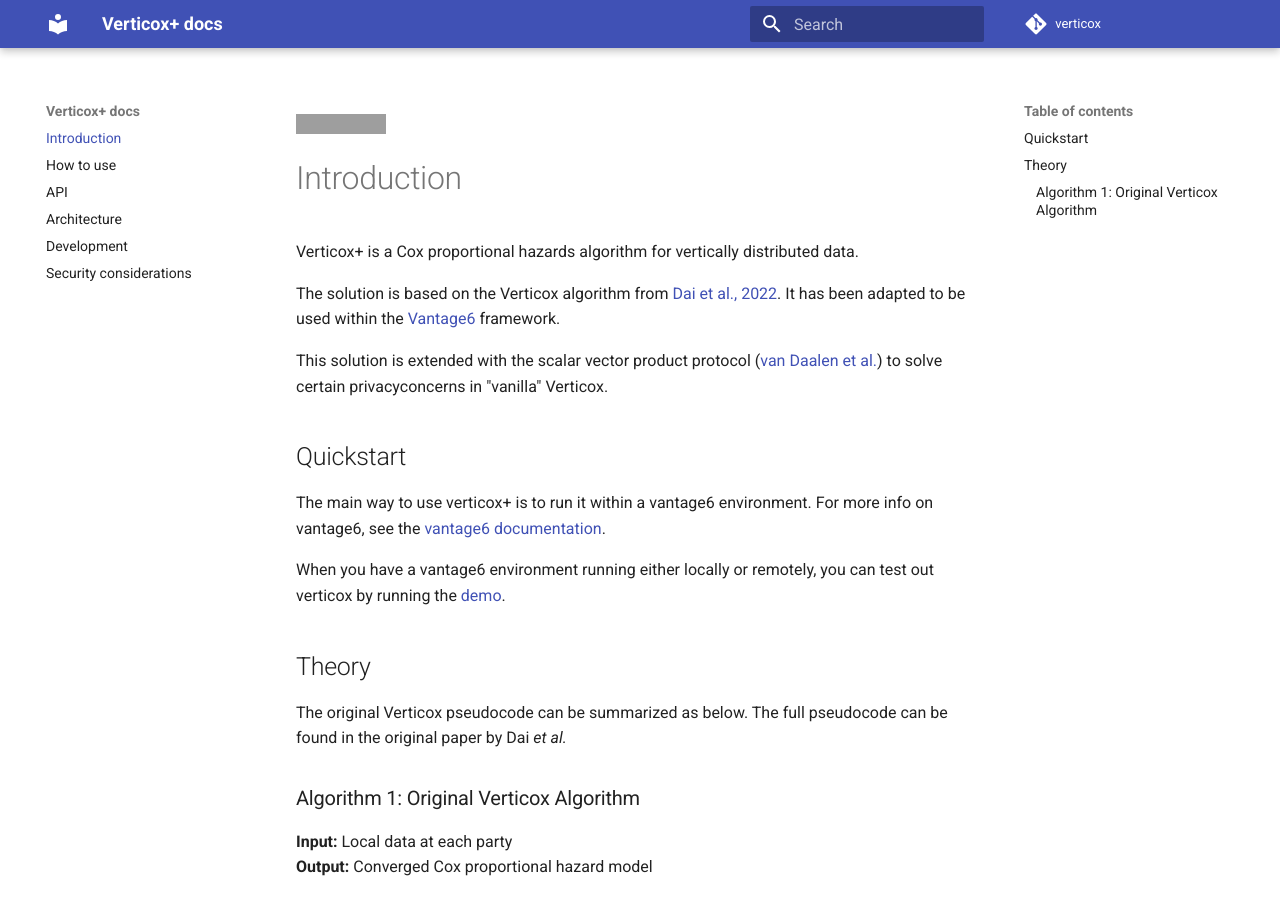
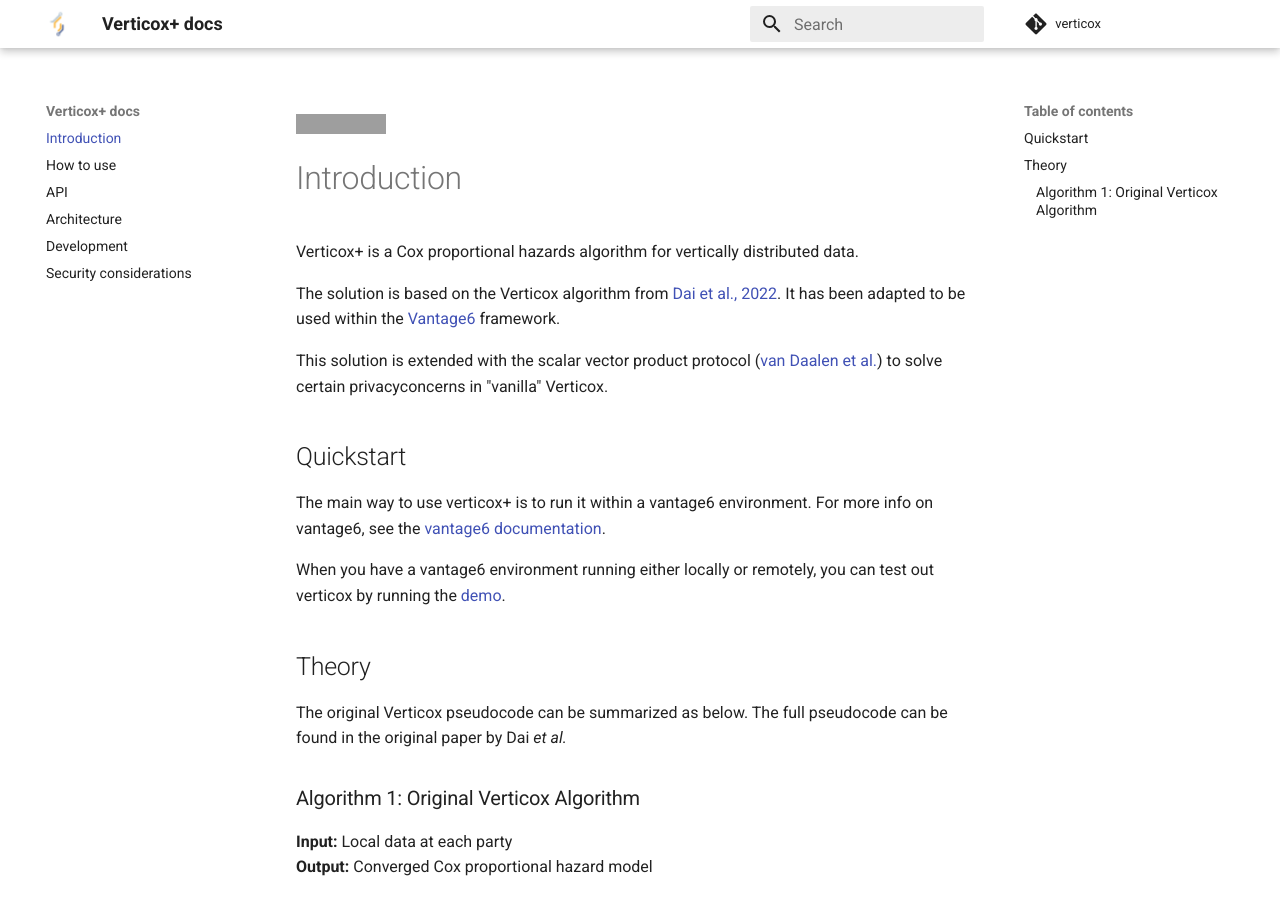
Before and after one commit to CARRIER-project/verticox, an MkDocs documentation site: the page built from docs/index.md, in a window 1280 px wide and 900 px high. Built offline with MkDocs 1.6.1 and Material for MkDocs 9.7.7, drawn with Linux system fonts in a browser that asks for light colours; comment, search, counter and statistics services are not loaded; grey boxes are pictures that could not be loaded.

Commit message:
Added v6 logo Changed header color

```diff
--- a/mkdocs.yml
+++ b/mkdocs.yml
@@ -13,6 +13,9 @@
 
 theme:
   name: material
+  logo: images/vantage6.png
+  palette:
+    primary: white
 plugins:
   - mkdocstrings:
       handlers:
```
Also changed, not shown: docs/images/vantage6.png (added).
